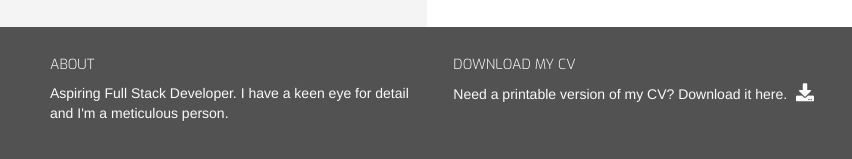
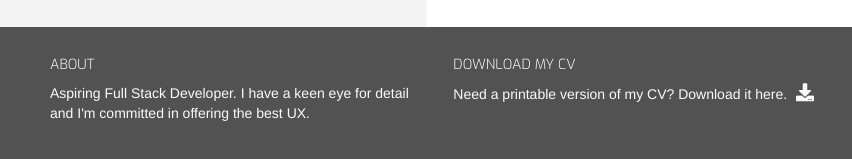
Before and after one commit to Walachul/Resume, a plain HTML site: page index.html in a window 1280 px wide. Shown: the part 933-1092 px from the top of the page, 0-852 px from the left. Drawn offline with nearby package versions, Linux system fonts and the light colour scheme.

Commit message:
review of info

```diff
--- a/index.html
+++ b/index.html
@@ -190,7 +190,7 @@
             <div class="col-sm-4">
                 <h5 class="uppercase general-sub">About</h5>
                 <p class="inline-block">
-                    Aspiring Full Stack Developer. I have a keen eye for detail and I'm a meticulous person.
+                    Aspiring Full Stack Developer. I have a keen eye for detail and I'm committed in offering the best UX.
                 </p>
             </div>
             <div class="col-sm-4">
```
